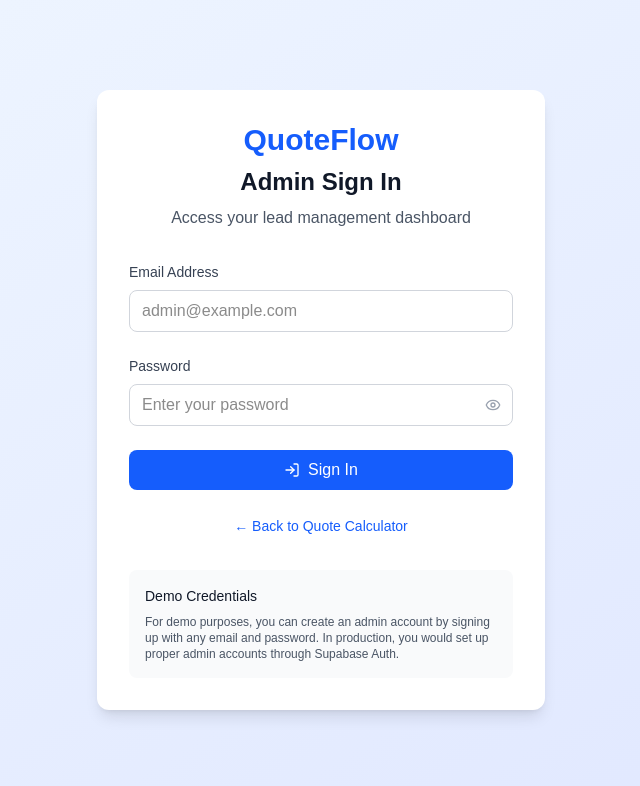
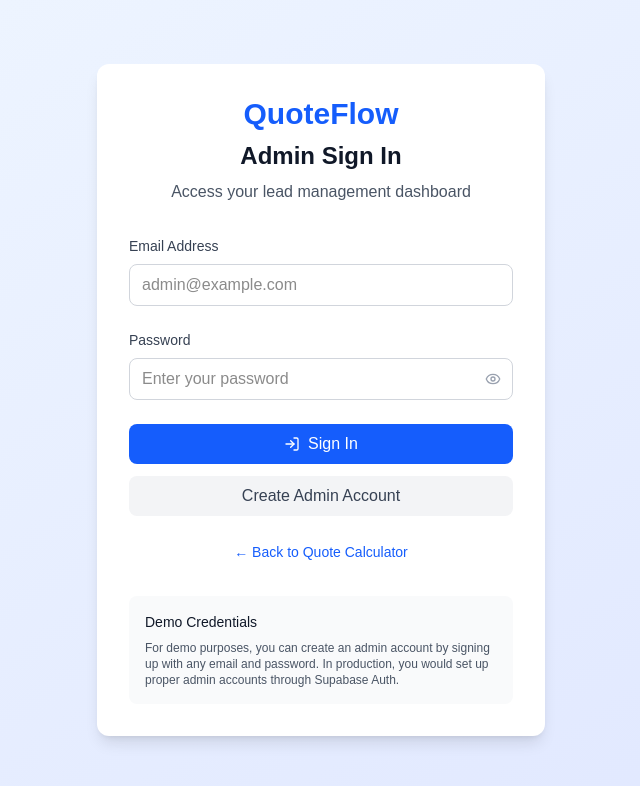
Before and after one commit to PatchLore/ecoflame-webapp, a Next.js app: page /admin/sign-in in a window 1280 px wide. Shown: the top 786 px of the page, without its empty margins (319-959 px from the left). Built offline with nearby package versions, Linux system fonts and the light colour scheme.

Commit message:
Add sign-up functionality to admin sign-in page

```diff
--- a/src/app/admin/sign-in/page.tsx
+++ b/src/app/admin/sign-in/page.tsx
@@ -35,6 +35,36 @@ export default function AdminSignIn() {
       } else if (data.user) {
         // Redirect to dashboard
         window.location.href = '/admin/dashboard'
+      }
+    } catch {
+      setError('An unexpected error occurred')
+    } finally {
+      setLoading(false)
+    }
+  }
+
+  const handleSignUp = async (e: React.FormEvent) => {
+    e.preventDefault()
+    setLoading(true)
+    setError('')
+
+    const supabase = createSupabaseClient()
+    if (!supabase) {
+      setError('Database connection not available')
+      setLoading(false)
+      return
+    }
+
+    try {
+      const { data, error } = await supabase.auth.signUp({
+        email,
+        password,
+      })
+
+      if (error) {
+        setError(error.message)
+      } else if (data.user) {
+        setError('Account created! Please check your email to confirm your account, then sign in.')
       }
     } catch {
       setError('An unexpected error occurred')
@@ -96,6 +126,7 @@ export default function AdminSignIn() {
             </div>
           )}
 
+          <div className="space-y-3">
             <button
               type="submit"
               disabled={loading}
@@ -110,6 +141,16 @@ export default function AdminSignIn() {
                 </>
               )}
             </button>
+
+            <button
+              type="button"
+              onClick={handleSignUp}
+              disabled={loading}
+              className="w-full flex items-center justify-center px-4 py-2 bg-gray-100 text-gray-700 rounded-lg hover:bg-gray-200 transition-colors disabled:opacity-50 disabled:cursor-not-allowed"
+            >
+              Create Admin Account
+            </button>
+          </div>
         </form>
 
         <div className="mt-6 text-center">
```
Lines whose indentation alone changed are shown as unchanged.
